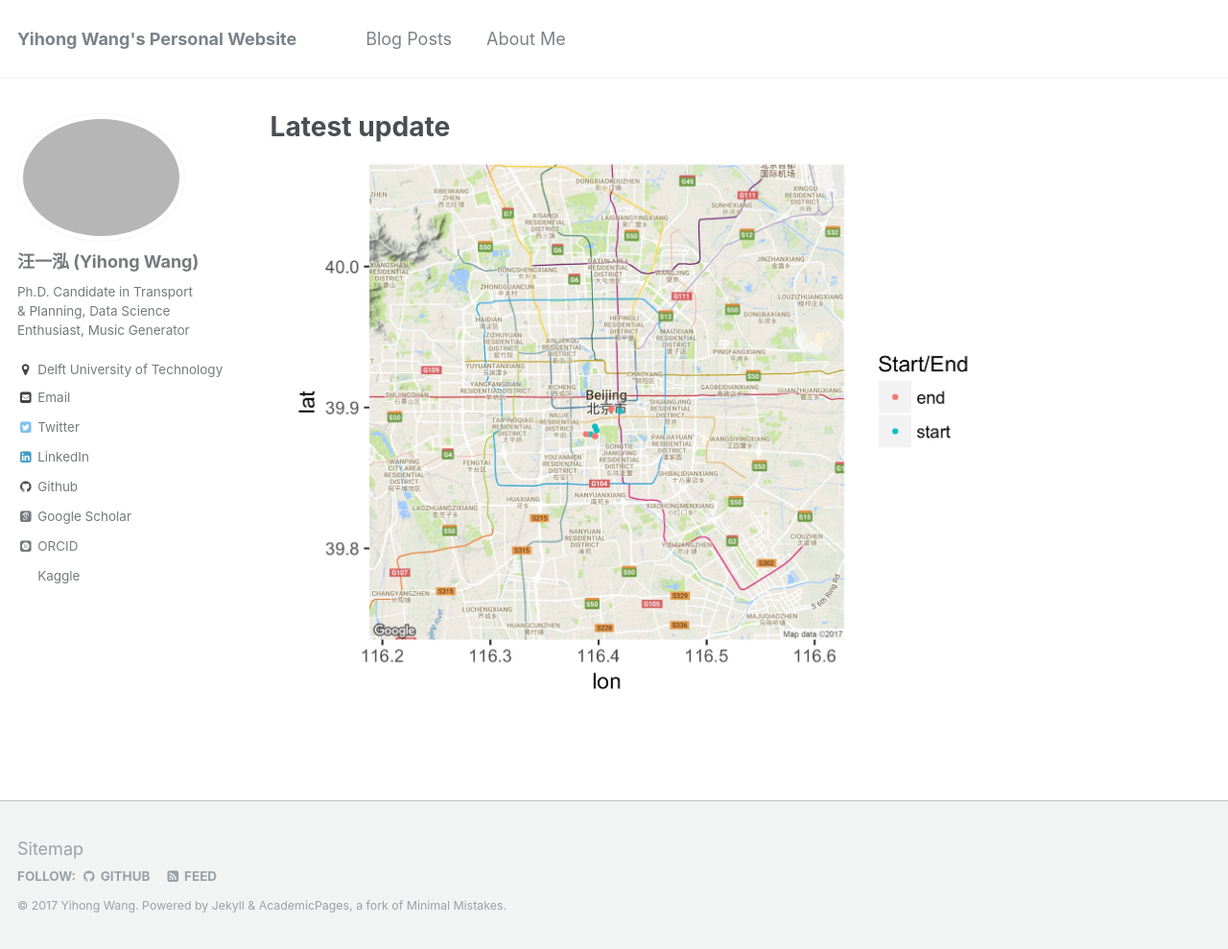
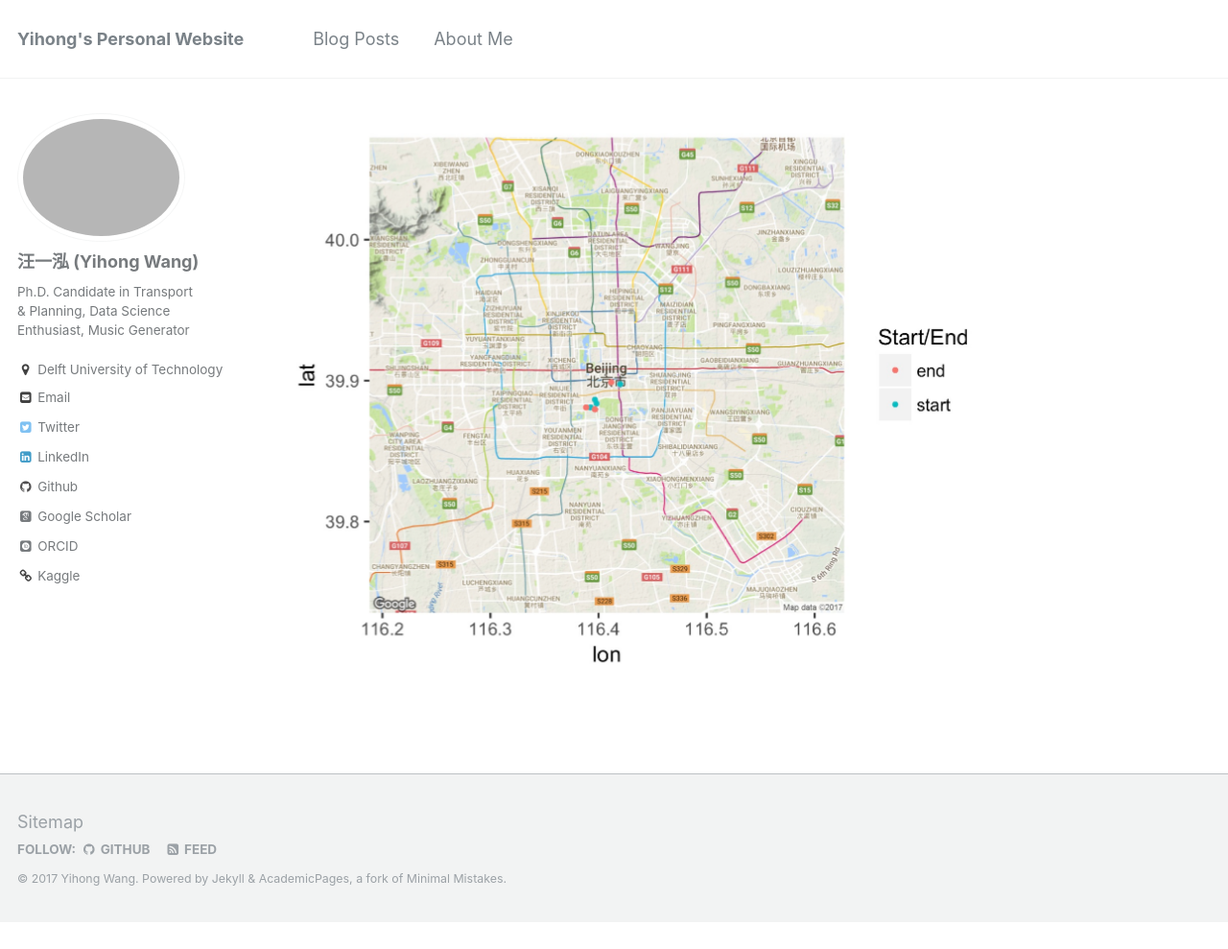
Before and after one commit to bellowswang/bellowswang.github.io, a Jekyll site: the page built from _pages/about.md, in a window 1280 px wide and 989 px high. Shown: the whole window at 96% size. Built offline with Jekyll 4.4.1, drawn with Linux system fonts in a browser that asks for light colours; some web fonts are replaced.

Commit message:
Initial commit

```diff
--- a/_config.yml
+++ b/_config.yml
@@ -7,7 +7,7 @@
 
 # Site Settings
 locale                   : "en-US"
-title                    : "Yihong Wang's Personal Website"
+title                    : "Yihong's Personal Website"
 title_separator          : "-"
 name                     : &name "Yihong Wang"
 description              : &description "personal description"
@@ -98,7 +98,7 @@ author:
   instagram        :
   lastfm           :
   linkedin         : "yihong-wang-28645847"
-  orcid            : "http://orcid.org/0000-0002-1582-7655"
+  orcid            : "https://orcid.org/0000-0002-1582-7655"
   pinterest        :
   soundcloud       :
   stackoverflow    : # http://stackoverflow.com/users/123456/username
--- a/_includes/author-profile.html
+++ b/_includes/author-profile.html
@@ -107,7 +107,7 @@
         <li><a href="{{ author.orcid }}"><i class="ai ai-orcid-square ai-fw"></i> ORCID</a></li>
       {% endif %}
       {% if author.kaggle %}
-        <li><a href="{{ author.kaggle }}"><i class="ai ai-kaggle-square ai-fw"></i> Kaggle</a></li>
+        <li><a href="{{ author.kaggle }}"><i class="fa fa-fw fa-chain" aria-hidden="true"></i> Kaggle</a></li>
       {% endif %}
       {% if author.wikipedia %}
         <li><a href="https://en.wikipedia.org/wiki/User:{{ author.wikipedia }}"><i class="fa fa-fw fa-chain" aria-hidden="true"></i> Wikipedia</a></li>
--- a/_pages/about.md
+++ b/_pages/about.md
@@ -1,7 +1,7 @@
 ---
 permalink: /
-title: "Latest update"
-excerpt: "Latest update"
+title: ""
+excerpt: ""
 author_profile: true
 redirect_from:
   - /about/
```
